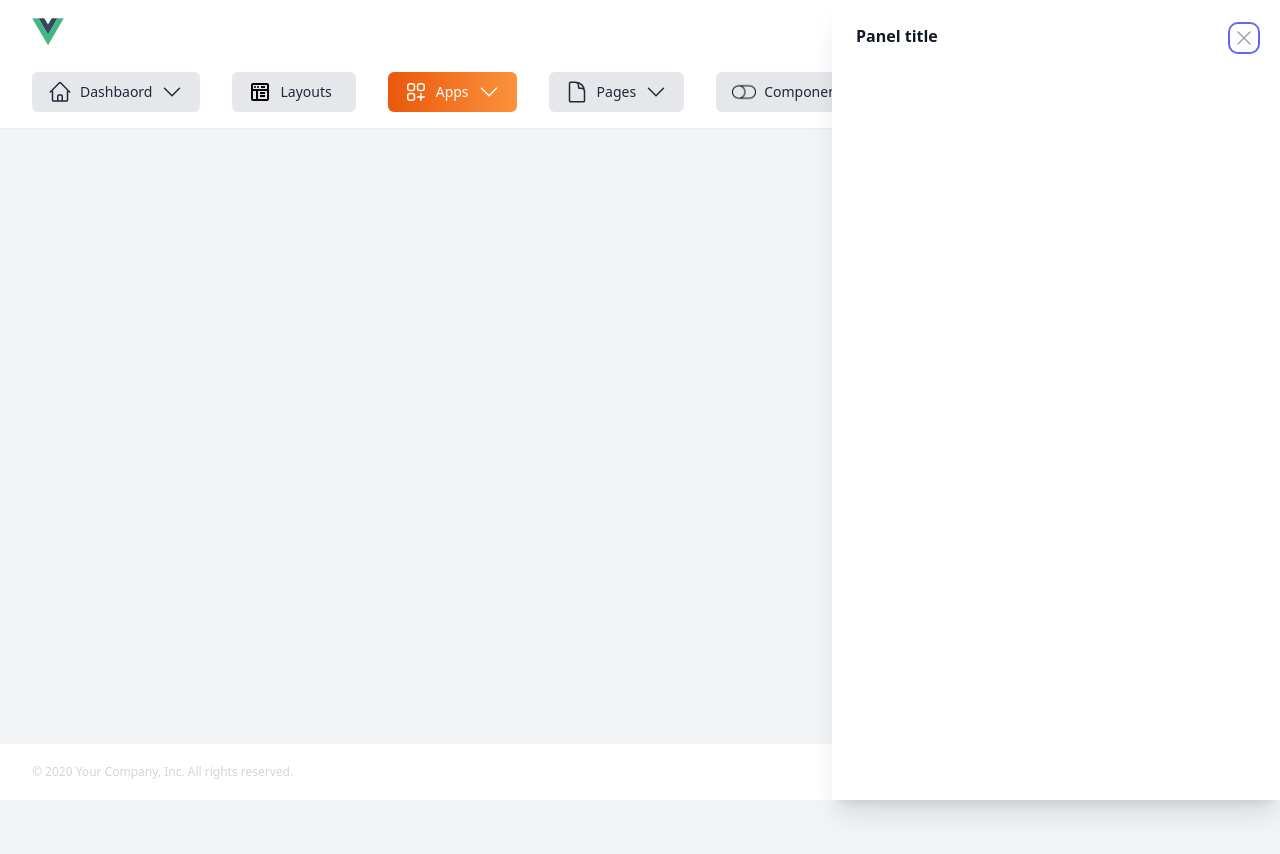
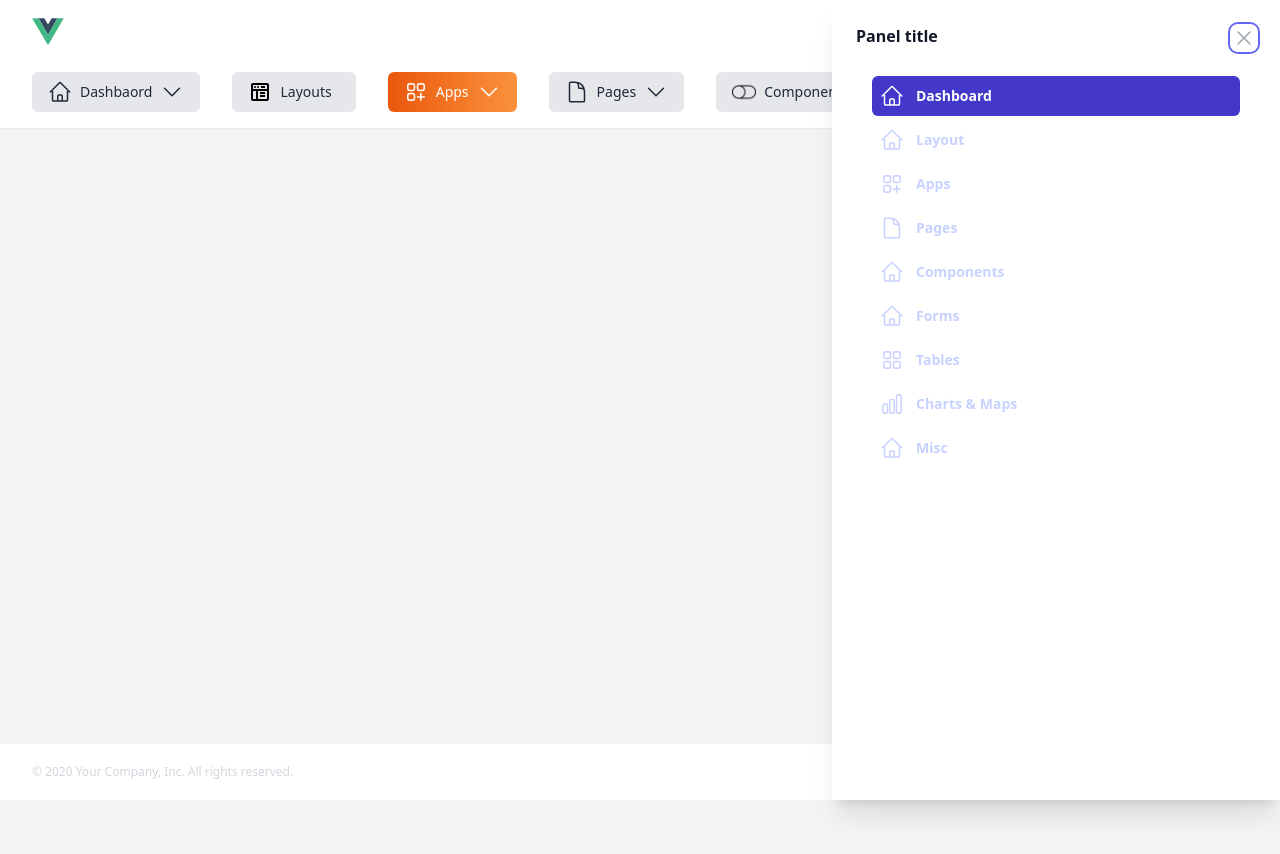
Before and after one commit to Mellaoui/vue_tiny, a Vue app: page / in a window 1280 px wide. Both pictures are taken after a click on the button "Open user menu". Shown: the top 854 px of the page. Built offline with nearby package versions, Linux system fonts and the light colour scheme; grey boxes are pictures that could not be loaded.

Commit message:
new commit

```diff
--- a/src/App.vue
+++ b/src/App.vue
@@ -159,12 +159,9 @@
                 <span class="sr-only">View notifications</span>
                 <BellIcon class="w-6 h-6" aria-hidden="true" />
               </PopoverButton>
-              <transition enter-active-class="transition duration-200 ease-out" enter-from-class="translate-y-1 opacity-0"
-                enter-to-class="translate-y-0 opacity-100" leave-active-class="transition duration-150 ease-in"
-                leave-from-class="translate-y-0 opacity-100" leave-to-class="translate-y-1 opacity-0">
                 <PopoverPanel>
                   <div
-                    class="absolute z-10 flex flex-col w-screen h-full max-w-sm px-4 mt-3 transform -translate-x-12 rounded-lg shadow-lg ring-1 ring-black ring-opacity-5 max-h-44 left-3/4 sm:px-0 lg:max-w-sm">
+                    class="absolute z-10 flex flex-col w-screen h-full max-w-sm px-4 mt-3 transform -translate-x-6 border rounded-lg shadow-xl border-blue-50 ring-1 dark:ring-slate-100 ring-black ring-opacity-5 max-h-44 left-3/4 sm:px-0 lg:max-w-sm">
                     <div class="p-4 bg-gray-50 dark:bg-slate-700">
                       <a href="##"
                         class="flow-root px-2 py-2 transition duration-150 ease-in-out rounded-md hover:bg-gray-100 focus:outline-none focus-visible:ring focus-visible:ring-orange-500 focus-visible:ring-opacity-50">
@@ -214,7 +211,7 @@
                     </div>
                   </div>
                 </PopoverPanel>
-              </transition>
+
             </Popover>
 
 
@@ -585,6 +582,25 @@
                       </div>
                       <div class="relative flex-1 px-4 mt-6 sm:px-6">
                         <!-- Your content -->
+                         <!-- Sidebar component, swap this element with another sidebar if you like -->
+                          <div class="flex flex-col px-6 pb-4 overflow-y-auto grow gap-y-5">
+
+                            <nav class="flex flex-col flex-1">
+                              <ul role="list" class="flex flex-col flex-1 gap-y-7">
+                                <li>
+                                  <ul role="list" class="-mx-2 space-y-1">
+                                    <li v-for="item in navigation" :key="item.name">
+                                      <a :href="item.href" :class="[item.current ? 'bg-indigo-700 text-white' : 'text-indigo-200 hover:text-white hover:bg-indigo-700', 'group flex gap-x-3 rounded-md p-2 text-sm leading-6 font-semibold']">
+                                        <component :is="item.icon" :class="[item.current ? 'text-white' : 'text-indigo-200 group-hover:text-white', 'h-6 w-6 shrink-0']" aria-hidden="true" />
+                                        {{ item.name }}
+                                      </a>
+                                    </li>
+                                  </ul>
+                                </li>
+
+                              </ul>
+                            </nav>
+                          </div>
                       </div>
                     </div>
                   </DialogPanel>
@@ -645,8 +661,10 @@ import {
   ReceiptRefundIcon,
   CogIcon,
   UserIcon,
-  QuestionMarkCircleIcon
-
+  QuestionMarkCircleIcon,
+  SquaresPlusIcon,
+  Squares2X2Icon ,
+  ChartBarIcon
 } from '@heroicons/vue/24/outline'
 import {
   ChevronDownIcon, MagnifyingGlassIcon, ArrowDownCircleIcon,
@@ -802,24 +820,14 @@ const handleSticky = () => {
 const navigation = [
   {
     name: 'Dashboard', href: '#', icon: HomeIcon, current: true,
-    submenu: {
-      name: 'Item 1', href: '#', icon: HomeIcon, current: true,
-      name: 'Item 1', href: '#', icon: HomeIcon, current: false,
-      name: 'Item 1', href: '#', icon: HomeIcon, current: false,
-      submenu: {
-        name: 'Item 1', href: '#', icon: HomeIcon, current: true,
-        name: 'Item 1', href: '#', icon: HomeIcon, current: false,
-        name: 'Item 1', href: '#', icon: HomeIcon, current: false,
-      }
-    }
   },
   { name: 'Layout', href: '#', icon: HomeIcon, current: false },
-  { name: 'Apps', href: '#', icon: HomeIcon, current: false },
-  { name: 'Pages', href: '#', icon: HomeIcon, current: false },
+  { name: 'Apps', href: '#', icon: SquaresPlusIcon, current: false },
+  { name: 'Pages', href: '#', icon: DocumentIcon, current: false },
   { name: 'Components', href: '#', icon: HomeIcon, current: false },
   { name: 'Forms', href: '#', icon: HomeIcon, current: false },
-  { name: 'Tables', href: '#', icon: HomeIcon, current: false },
-  { name: 'Charts & Maps', href: '#', icon: HomeIcon, current: false },
+  { name: 'Tables', href: '#', icon: Squares2X2Icon , current: false },
+  { name: 'Charts & Maps', href: '#', icon: ChartBarIcon, current: false },
   { name: 'Misc', href: '#', icon: HomeIcon, current: false },
 ]
 const teams = [
```
